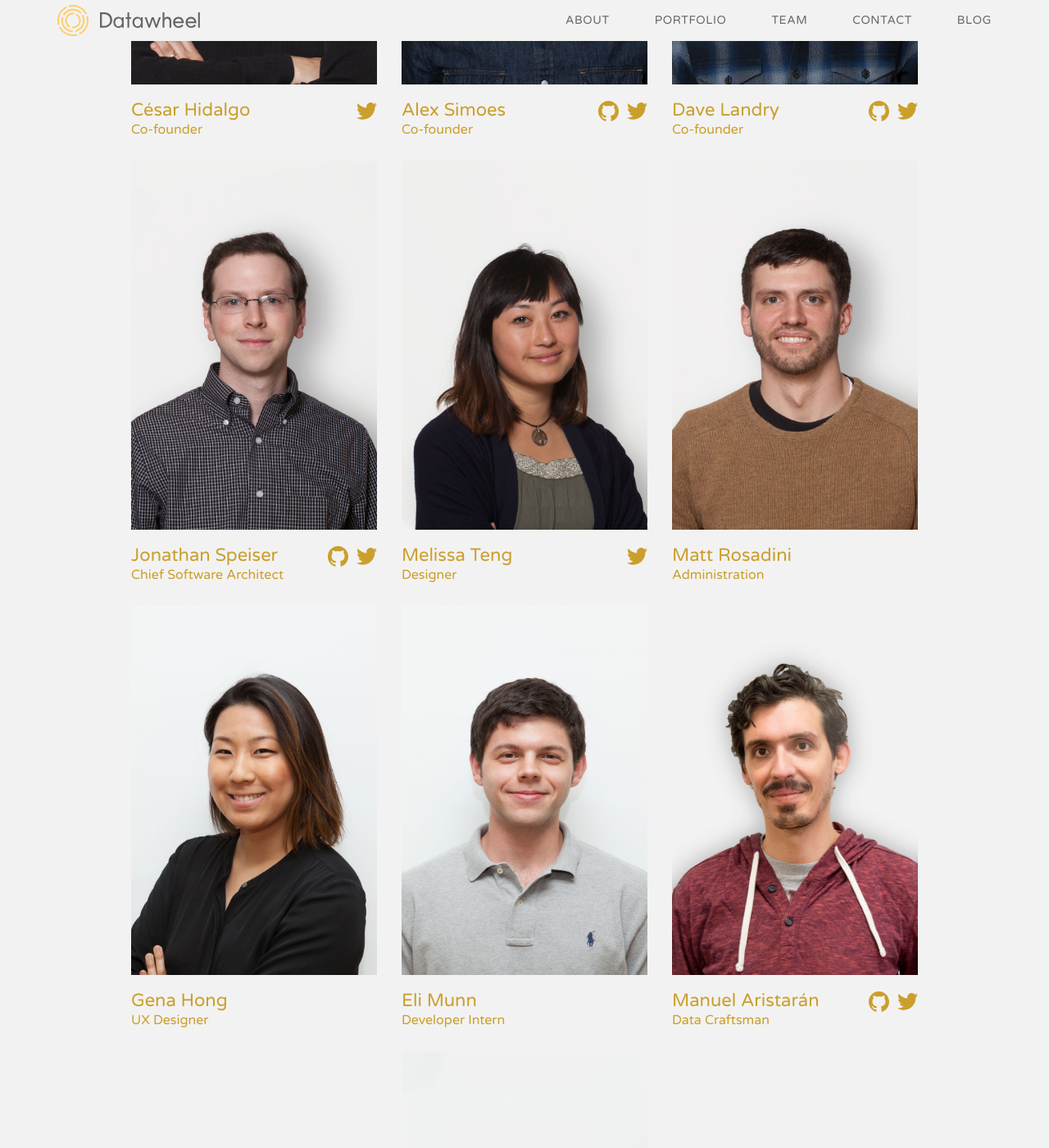
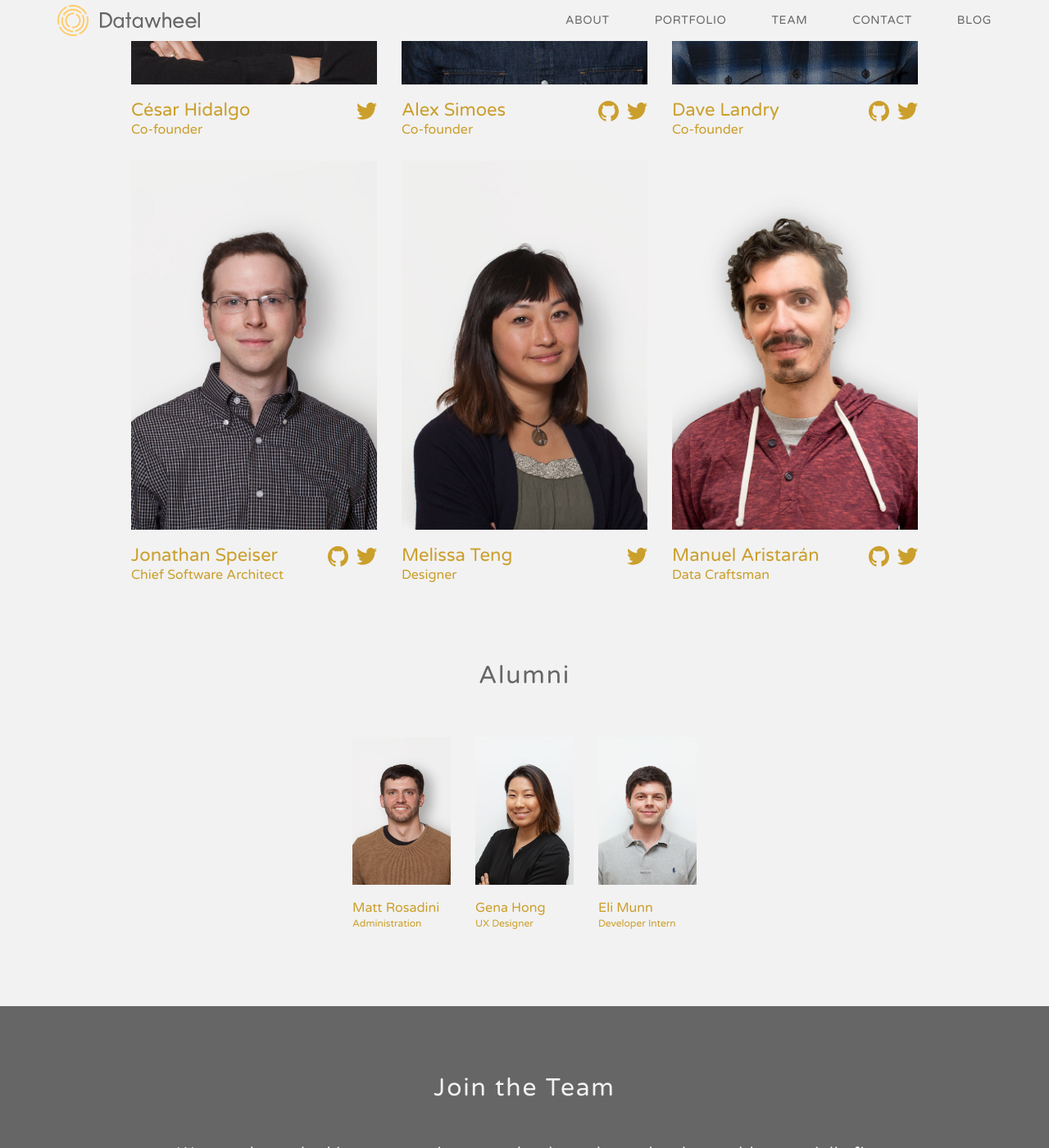
Before and after one commit to Datawheel/datawheel, a Jekyll site: the page built from _pages/team.html, in a window 1280 px wide and 1400 px high, scrolled down 1002 px. Shown: the whole window at 82% size. Built offline with Jekyll 4.4.1, drawn with Linux system fonts in a browser that asks for light colours; some of the changed text lies outside the part shown.

Commit message:
moves matt, eli, and gena to new alumni list

```diff
--- a/_config.yml
+++ b/_config.yml
@@ -1,4 +1,6 @@
 collections:
+  alumni:
+    output: false
   jobs:
     output: false
   pages:
@@ -12,9 +14,14 @@
 
 defaults:
   - scope:
+      type: alumni
+    values:
+      order: 100
+  - scope:
       type: team
     values:
       order: 100
+      visible: true
   - scope:
       type: portfolio
     values:
--- a/_pages/team.html
+++ b/_pages/team.html
@@ -15,6 +15,7 @@
   <div id="team-list">
     {% assign team = site.team | sort: "order" %}
     {% for person in team %}
+    {% if person.visible %}
     <div class="person" id="{{ person.slug }}">
       <div class="photo">
         <div class="bio">{{ person.content }}</div>
@@ -30,6 +31,27 @@
       preloadImages.push("/img/team/{{ person.slug }}-hover.jpg");
       preloadImages.push("/img/team/{{ person.slug }}-gradient.jpg");
     </script>
+    {% endif %}
+    {% endfor %}
+  </div>
+
+  <h2>Alumni</h2>
+
+  <div id="team-list">
+    {% assign alumni = site.alumni | sort: "order" %}
+    {% for person in alumni %}
+    <div class="person alumni" id="{{ person.slug }}">
+      <div class="photo alumni"></div>
+      <div class="title alumni">
+        {% if person.twitter %}<a href="{{ person.twitter }}" class="twitter" target="_blank"></a>{% endif %}
+        {% if person.github %}<a href="{{ person.github }}" class="github" target="_blank"></a>{% endif %}
+        <h3>{{ person.name }}</h3>
+        <sub>{{ person.role }}</sub>
+      </div>
+    </div>
+    <script>
+      preloadImages.push("/img/team/{{ person.slug }}-hover.jpg");
+    </script>
     {% endfor %}
   </div>
 
@@ -42,9 +64,11 @@
 
   $(".photo").click(function(event){
     event.stopPropagation();
-    var on = $(this.parentNode).hasClass("active");
-    $(".person").removeClass("active");
-    if (!on) $(this.parentNode).addClass("active");
+    if (!$(this).hasClass("alumni")) {
+      var on = $(this.parentNode).hasClass("active");
+      $(".person").removeClass("active");
+      if (!on) $(this.parentNode).addClass("active");
+    }
   });
 
   $(".bio").click(function(event){
--- a/_sass/components/team.scss
+++ b/_sass/components/team.scss
@@ -25,6 +25,11 @@
         padding: 0;
       }
 
+      &.alumni {
+        display: inline-block;
+        padding: 15px;
+      }
+
       .photo {
         @include background-stretch();
         cursor: pointer;
@@ -35,6 +40,11 @@
         @include mobile {
           height: 375px;
           width: 100%;
+        }
+
+        &.alumni {
+          height: 180px;
+          width: 120px;
         }
 
         .bio {
@@ -63,6 +73,7 @@
             padding: 40px;
             text-align: left;
           }
+
 
         }
 
@@ -100,6 +111,16 @@
           font-size: 16px;
           font-weight: 400;
           margin-top: 5px;
+        }
+
+        &.alumni {
+          padding: 20px 0 0 0;
+          h3 {
+            font-size: 16px;
+          }
+          sub {
+            font-size: 12px;
+          }
         }
 
         a {
```
Also changed, not shown: _team/lucy.md (+1 -0 lines), _alumni/eli.md (renamed from _team/eli.md), _alumni/gena.md (renamed from _team/gena.md), _alumni/matt.md (renamed from _team/matt.md).
